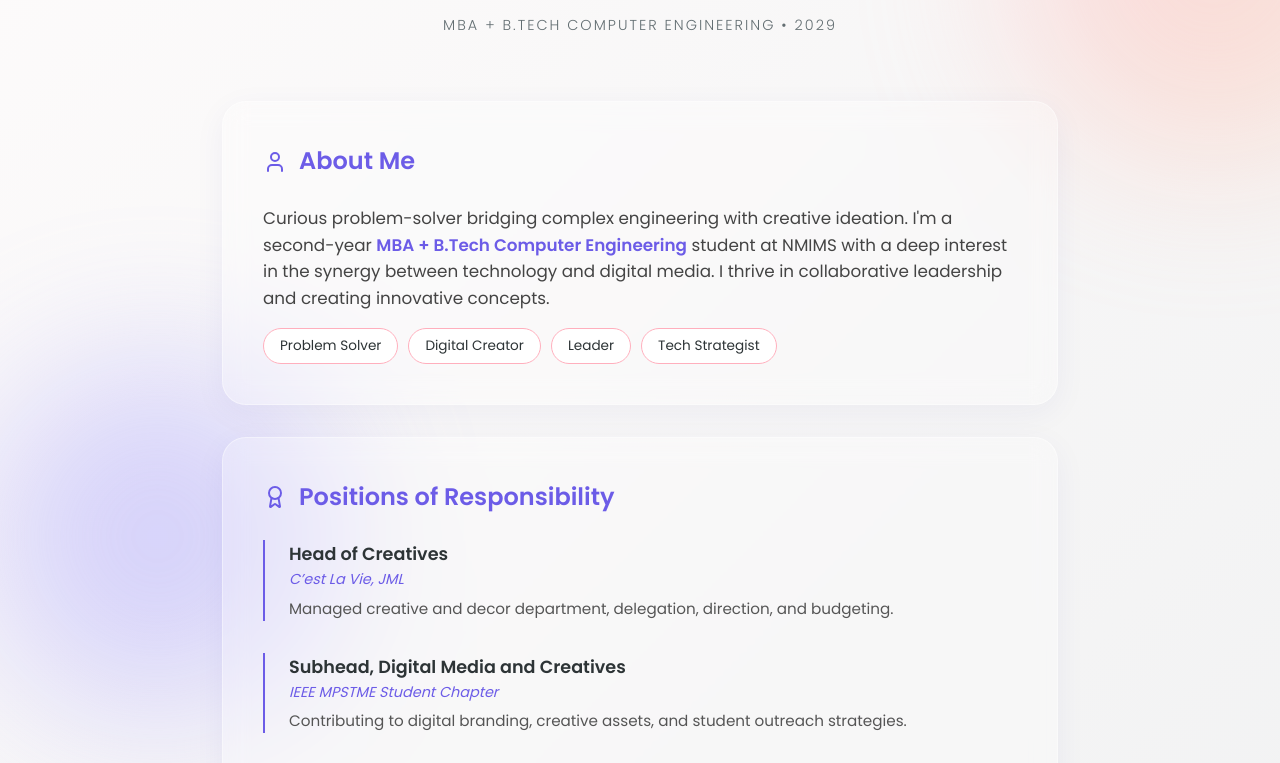
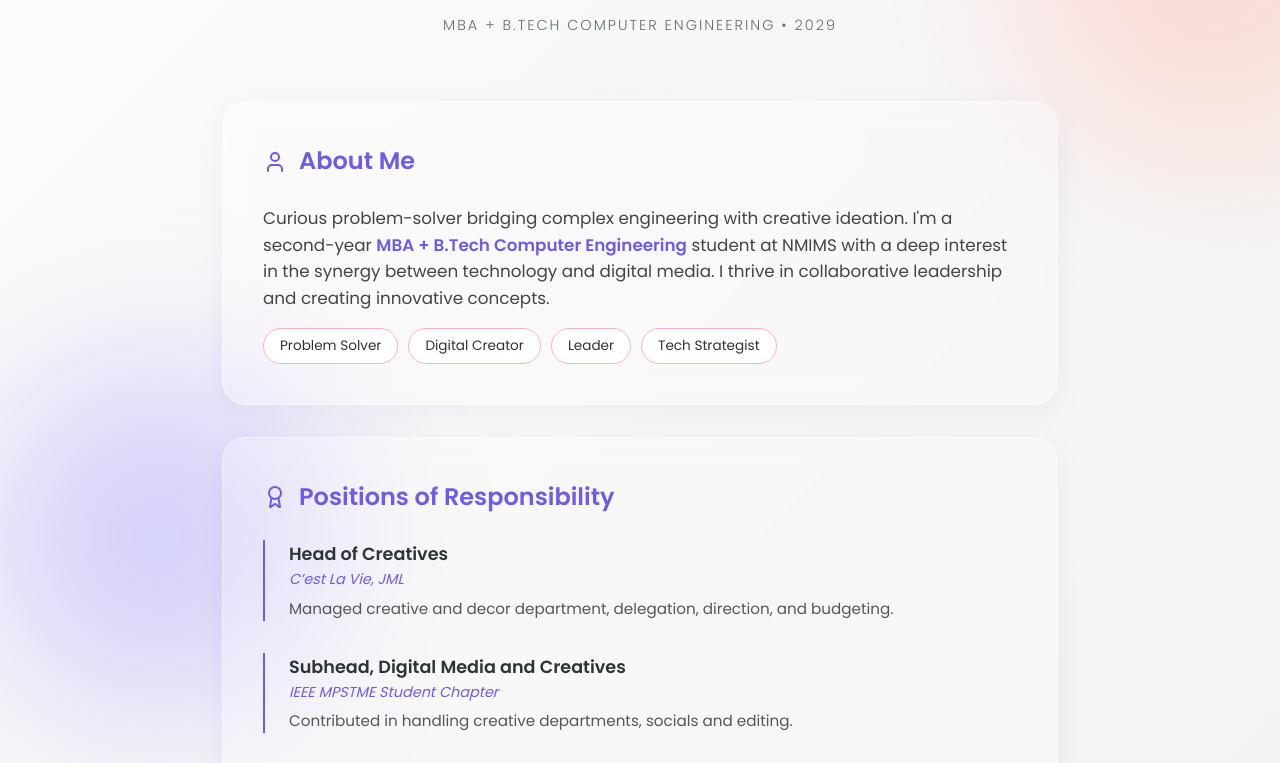
Before and after one commit to dhvicore/portfolio-website, a plain HTML site: page index.html in a window 1280 px wide. Shown: the part 187-950 px from the top of the page. Drawn offline with nearby package versions, Linux system fonts and the light colour scheme; a web font is replaced by a local one.

Commit message:
Update index.html

```diff
--- a/index.html
+++ b/index.html
@@ -125,7 +125,7 @@
             <div class="role-item">
                 <div class="role-title">Subhead, Digital Media and Creatives</div>
                 <div class="role-org">IEEE MPSTME Student Chapter</div>
-                <p class="role-desc">Contributing to digital branding, creative assets, and student outreach strategies.</p>
+                <p class="role-desc">Contributed in handling creative departments, socials and editing.</p>
             </div>
             <div class="role-item">
                 <div class="role-title">Subhead, Digital Media and Creatives</div>
```
